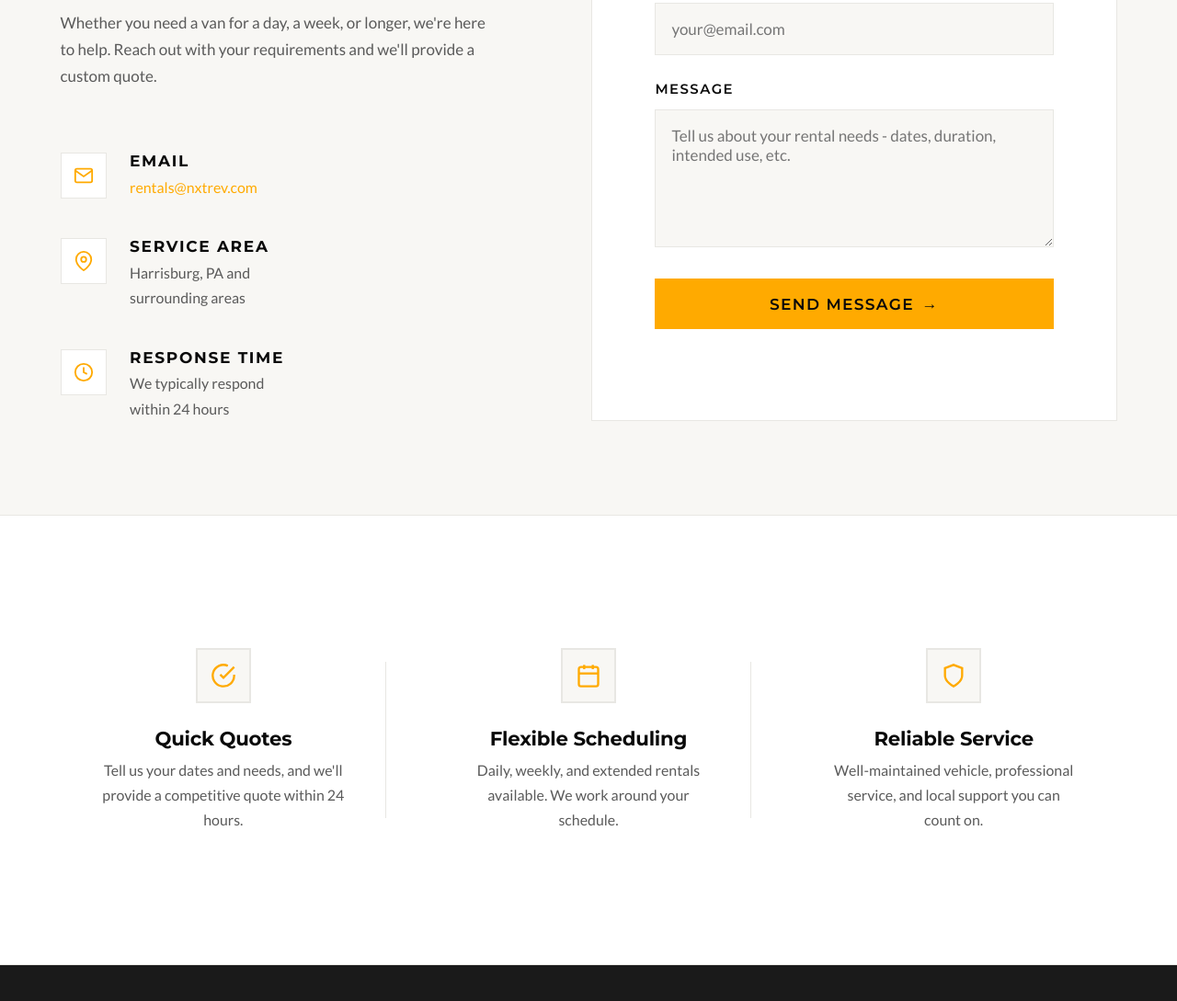
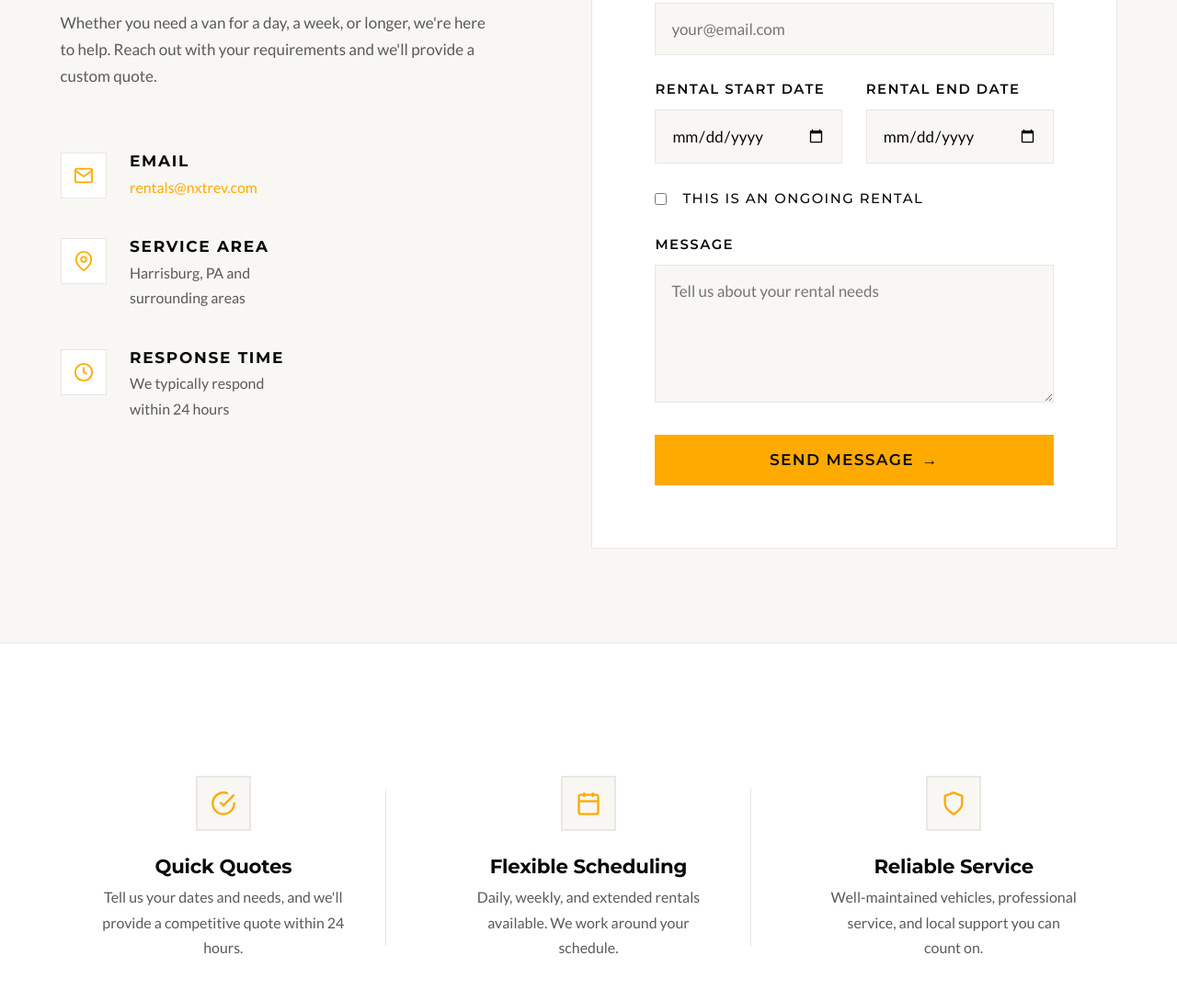
Before and after one commit to reedscott1/nextrev-rentals, a plain HTML site: page contact.html in a window 1280 px wide. Shown: the part 855-1944 px from the top of the page at 92% size. Drawn offline with Linux system fonts and the light colour scheme.

Commit message:
added ddate fields and ongoing rental checkbox to contact form

```diff
--- a/contact.html
+++ b/contact.html
@@ -105,9 +105,25 @@
               <input type="email" id="email" name="email" required placeholder="your@email.com">
             </div>
 
+            <div class="form-row">
+              <div class="form-group">
+                <label for="start-date">Rental Start Date</label>
+                <input type="date" id="start-date" name="start_date">
+              </div>
+              <div class="form-group">
+                <label for="end-date">Rental End Date</label>
+                <input type="date" id="end-date" name="end_date">
+              </div>
+            </div>
+
+            <div class="form-group form-checkbox">
+              <input type="checkbox" id="ongoing" name="ongoing_rental" value="yes">
+              <label for="ongoing">This is an ongoing rental</label>
+            </div>
+
             <div class="form-group">
               <label for="message">Message</label>
-              <textarea id="message" name="message" required placeholder="Tell us about your rental needs - dates, duration, intended use, etc."></textarea>
+              <textarea id="message" name="message" required placeholder="Tell us about your rental needs"></textarea>
             </div>
 
             <!-- Honeypot field for spam protection -->
@@ -158,7 +174,7 @@
             </svg>
           </div>
           <h3>Reliable Service</h3>
-          <p>Well-maintained vehicle, professional service, and local support you can count on.</p>
+          <p>Well-maintained vehicles, professional service, and local support you can count on.</p>
         </div>
       </div>
     </div>
--- a/styles.css
+++ b/styles.css
@@ -832,6 +832,46 @@ p {
   resize: vertical;
 }
 
+.form-row {
+  display: grid;
+  grid-template-columns: 1fr 1fr;
+  gap: var(--space-md);
+}
+
+.form-row .form-group {
+  margin-bottom: 0;
+}
+
+.form-group label .optional {
+  font-weight: 400;
+  color: var(--medium-gray);
+  font-size: 0.85em;
+}
+
+.form-group input[type="date"] {
+  cursor: pointer;
+}
+
+.form-checkbox {
+  display: flex;
+  align-items: center;
+  gap: var(--space-sm);
+  margin-top: var(--space-md);
+}
+
+.form-checkbox input[type="checkbox"] {
+  width: auto;
+  margin: 0;
+  cursor: pointer;
+  accent-color: var(--orange);
+}
+
+.form-checkbox label {
+  margin-bottom: 0;
+  cursor: pointer;
+  font-weight: 400;
+}
+
 .form-submit {
   margin-top: var(--space-md);
 }
@@ -1108,4 +1148,8 @@ p {
   .contact-form-wrapper {
     padding: var(--space-lg);
   }
+
+  .form-row {
+    grid-template-columns: 1fr;
+  }
 }
```
Also changed, not shown: services.html (+6 -6 lines).
